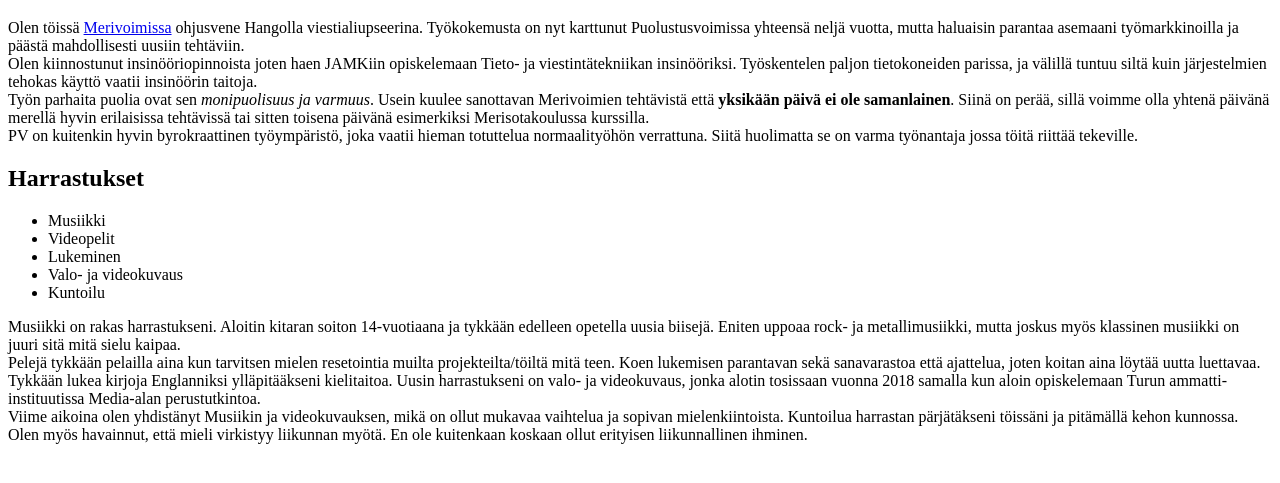
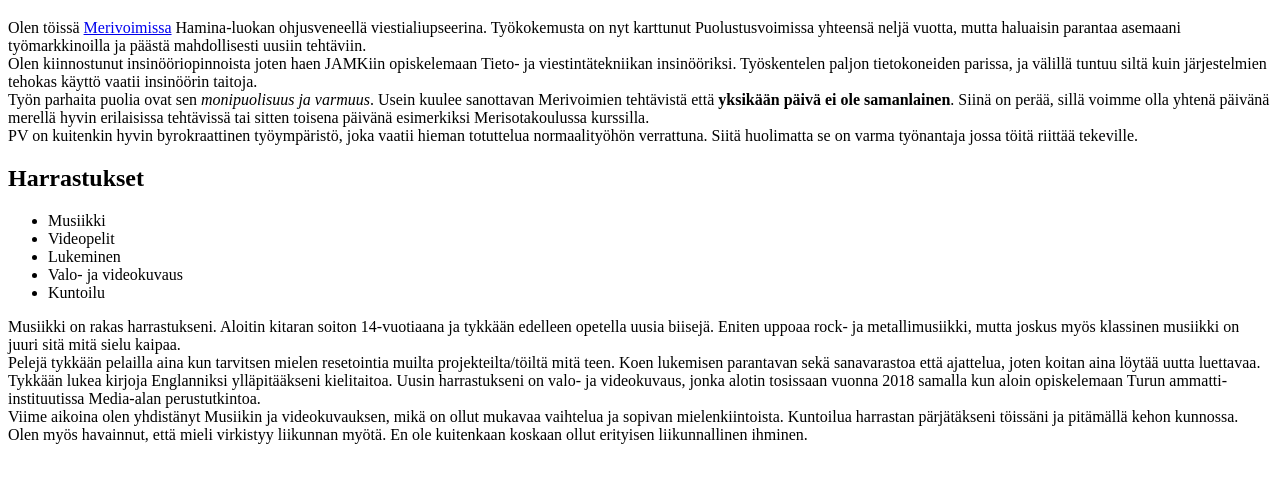
Before and after one commit to valtat/valtat.github.io, a plain HTML site: page index.html in a window 1280 px wide. Shown: the part 61-544 px from the top of the page. Drawn offline with Linux system fonts and the light colour scheme.

Commit message:
Update index.html

```diff
--- a/index.html
+++ b/index.html
@@ -7,7 +7,7 @@
 
 <h1>Valerio Tatananni</h1>
 
-<p>Olen töissä <a href="https://merivoimat.fi/etusivu">Merivoimissa</a> ohjusvene Hangolla viestialiupseerina. Työkokemusta on nyt karttunut Puolustusvoimissa yhteensä neljä vuotta, mutta haluaisin parantaa asemaani työmarkkinoilla ja päästä mahdollisesti uusiin tehtäviin.<br> Olen kiinnostunut insinööriopinnoista joten haen JAMKiin opiskelemaan Tieto- ja viestintätekniikan insinööriksi.
+<p>Olen töissä <a href="https://merivoimat.fi/etusivu">Merivoimissa</a> Hamina-luokan ohjusveneellä viestialiupseerina. Työkokemusta on nyt karttunut Puolustusvoimissa yhteensä neljä vuotta, mutta haluaisin parantaa asemaani työmarkkinoilla ja päästä mahdollisesti uusiin tehtäviin.<br> Olen kiinnostunut insinööriopinnoista joten haen JAMKiin opiskelemaan Tieto- ja viestintätekniikan insinööriksi.
 Työskentelen paljon tietokoneiden parissa, ja välillä tuntuu siltä kuin järjestelmien tehokas käyttö vaatii insinöörin taitoja.<br> Työn parhaita puolia ovat sen <em>monipuolisuus ja varmuus</em>. Usein kuulee sanottavan Merivoimien tehtävistä että <b>yksikään päivä ei ole samanlainen</b>.
 Siinä on perää, sillä voimme olla yhtenä päivänä merellä hyvin erilaisissa tehtävissä tai sitten toisena päivänä esimerkiksi Merisotakoulussa kurssilla.<br>PV on kuitenkin hyvin byrokraattinen työympäristö, joka vaatii hieman totuttelua normaalityöhön verrattuna. Siitä huolimatta se on varma työnantaja jossa töitä riittää tekeville.</p>
 
```
